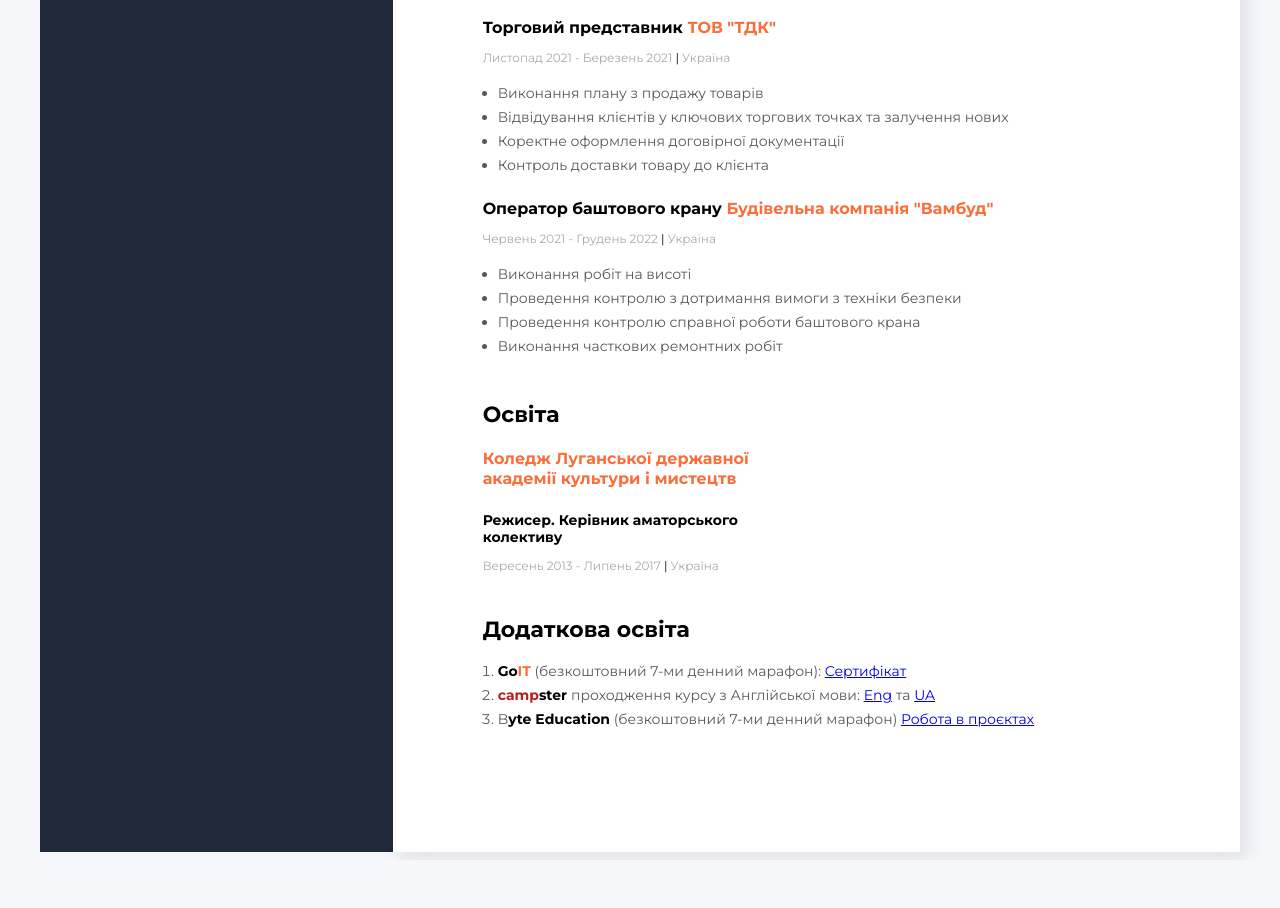
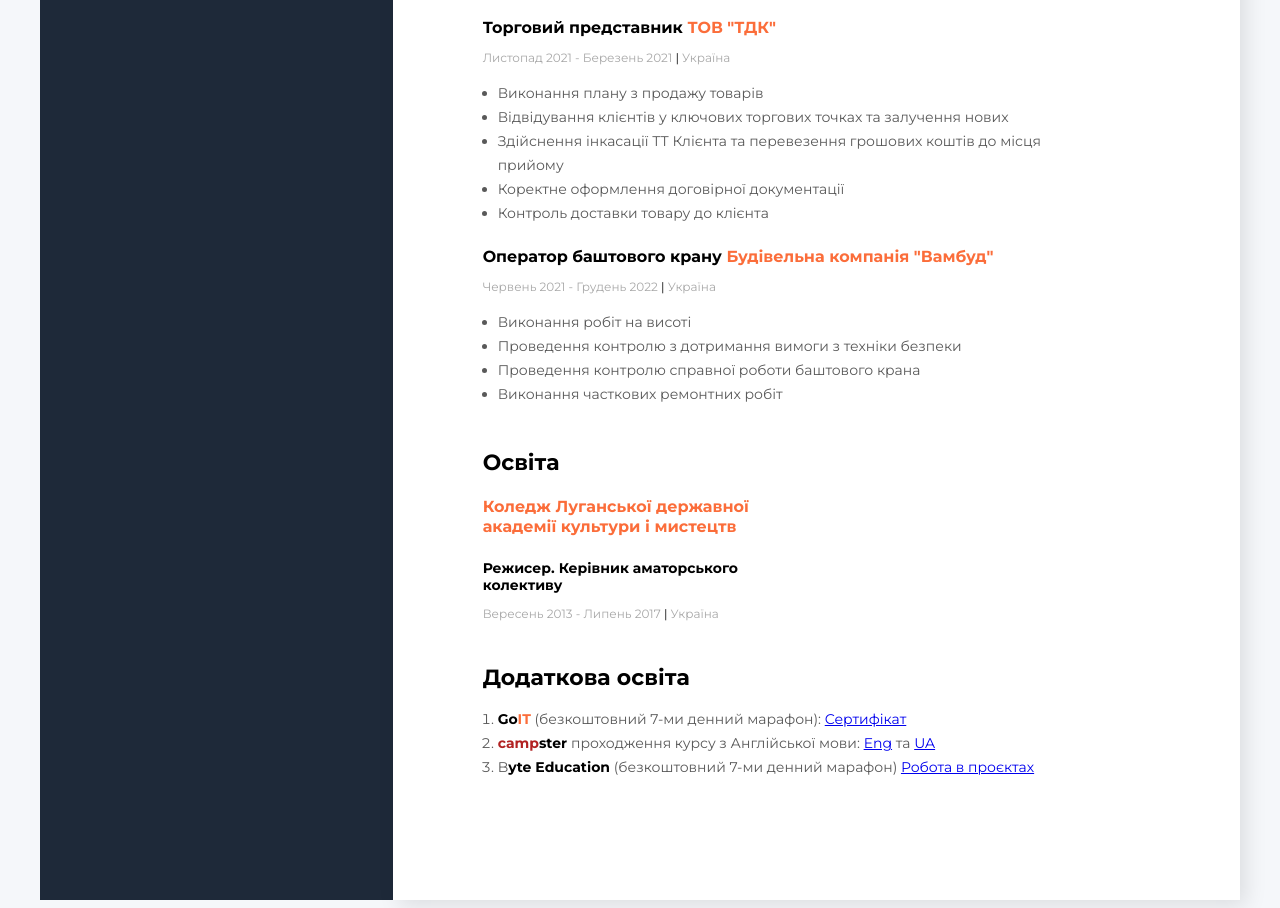
Before and after one commit to denysstrunn/Resume-DenyStr, a plain HTML site: page index_ua.html in a window 1280 px wide. Shown: the part 840-1748 px from the top of the page. Before the commit the page ends 1700 px from the top, so only its background shows below. Drawn offline with Linux system fonts and the light colour scheme; a web font is replaced by a local one.

Commit message:
Add files via upload

```diff
--- a/index_ua.html
+++ b/index_ua.html
@@ -110,6 +110,7 @@
                     <ul class="work_list">
                         <li class="work_list_text">Виконання плану з продажу товарів</li>
                         <li class="work_list_text">Відвідування клієнтів у ключових торгових точках та залучення нових</li>
+                        <li class="work_list_text">Здійснення  інкасації ТТ Клієнта та перевезення грошових коштів до місця прийому</li>
                         <li class="work_list_text">Коректне оформлення договірної документації</li>
                         <li class="work_list_text">Контроль доставки товару до клієнта</li>
                     </ul>
```
Also changed, not shown: index.html (+1 -0 lines).
